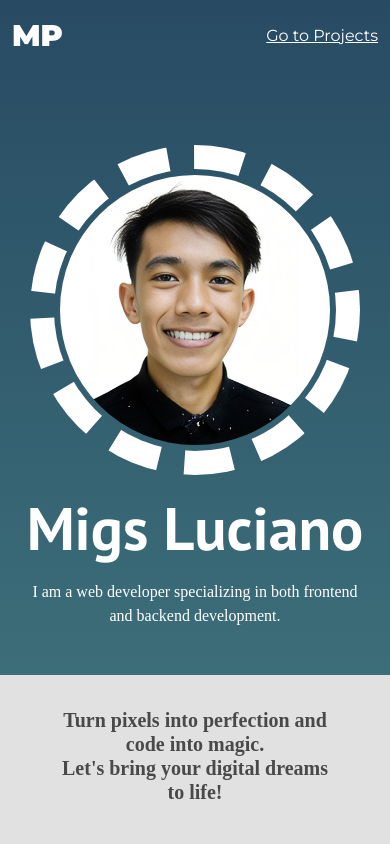
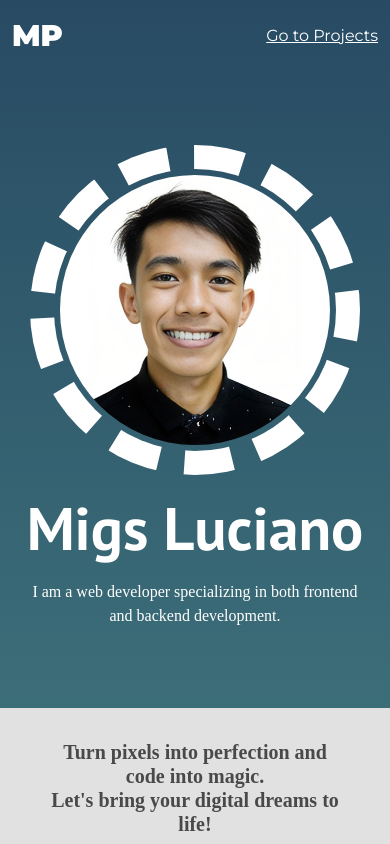
Before and after one commit to MigsLuciano1998/migsprofile, a React (Create React App) app: page / in a window 390 px wide. Shown: the top 844 px of the page. Built offline with nearby package versions, Linux system fonts and the light colour scheme; a web font is replaced by a local one.

Commit message:
mobile view

```diff
--- a/src/assets/home/mobileHome.css
+++ b/src/assets/home/mobileHome.css
@@ -16,8 +16,15 @@
         margin: 2rem auto 1rem !important;
     }
 
+    .home-banner-container {
+        height: auto;
+    }
+
+
+
     .home-banner-end-container-fluid {
-        padding: 3rem !important;
+        padding: 2rem !important;
+        height: auto;
     }
 
     .home-banner-end-container-fluid h1 {
```
